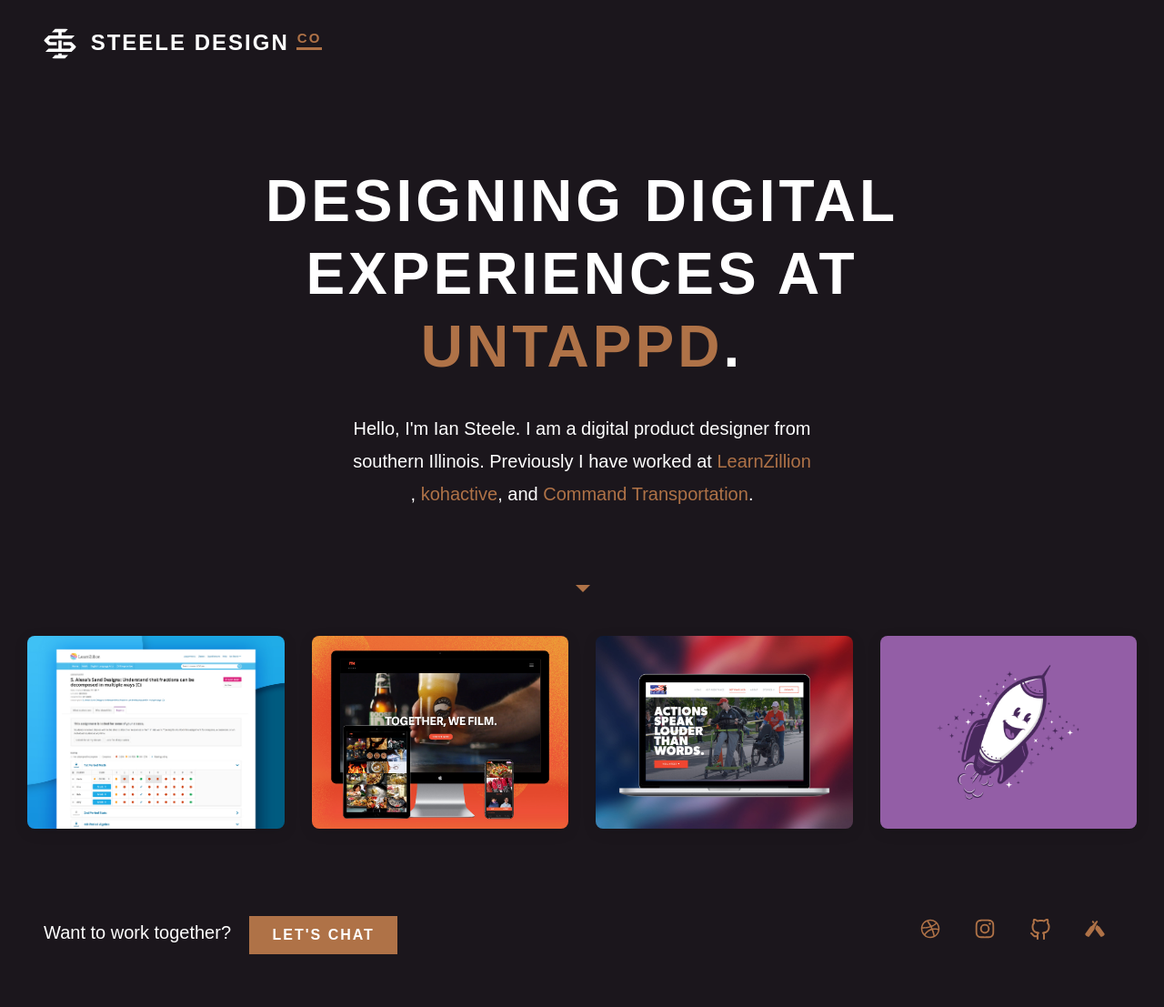
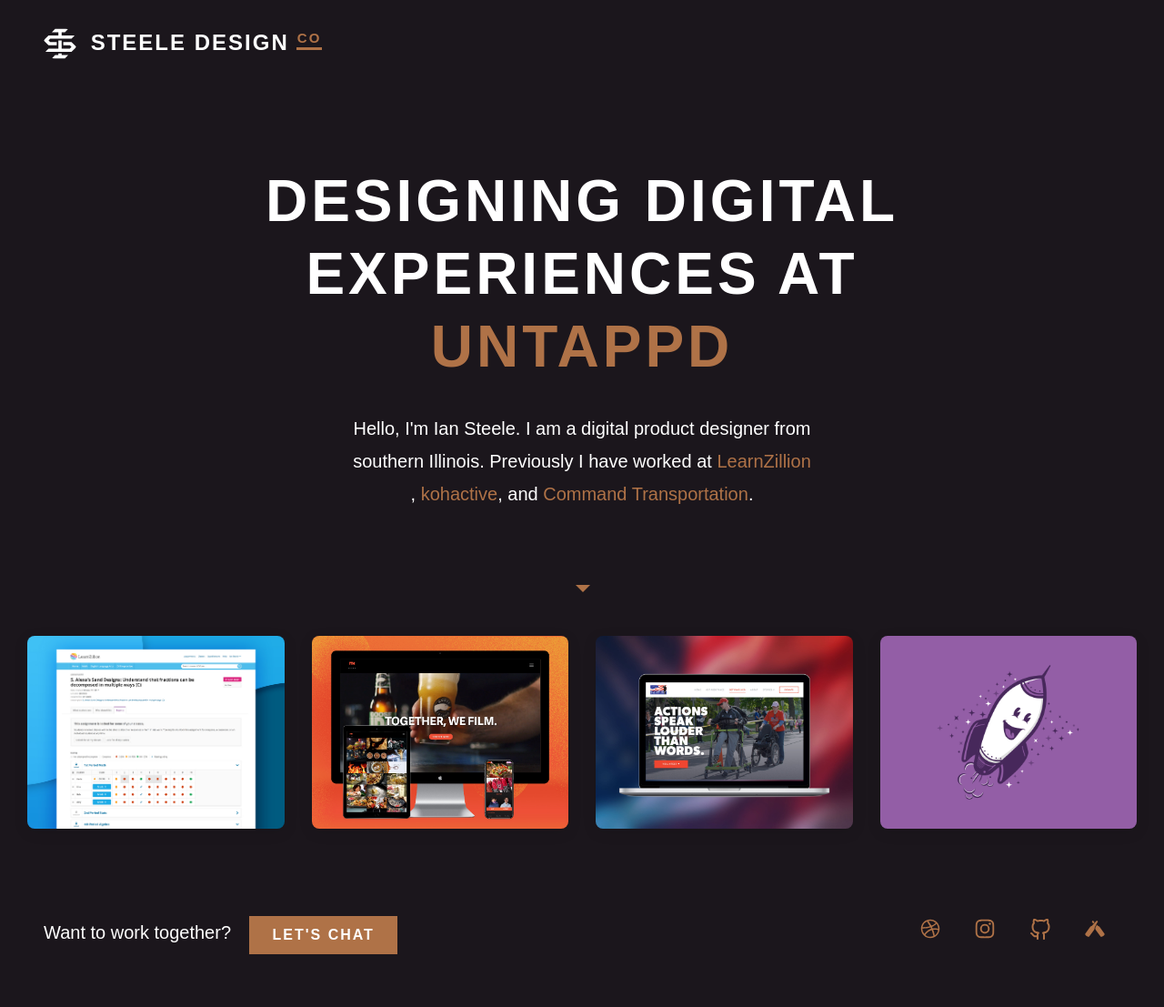
Before and after one commit to iansteele/iansteele, a Jekyll site: the page built from index.html, in a window 1280 px wide. Shown: the whole page at 91% size. Built offline with Jekyll 4.4.1, drawn with Linux system fonts in a browser that asks for light colours; some web fonts are replaced.

Commit message:
removed period from hero headline

```diff
--- a/_layouts/home.html
+++ b/_layouts/home.html
@@ -10,7 +10,7 @@
         		<!-- <img  src=/assets/img/ian.png alt="Consider yourself lucky you can't see this ugly mug"> -->
         		<h1 class="headline">
               Designing digital experiences at
-              <a href="https://www.untappd.com" class="link">Untappd</a>.
+              <a href="https://www.untappd.com" class="link">Untappd</a>
         	  </h1>
         		<p class="col-md-8">Hello, I'm Ian Steele. I am a digital product designer from southern Illinois. Previously I have worked at
         			<a href="https://www.learnzillion.com">LearnZillion</a>,
```
